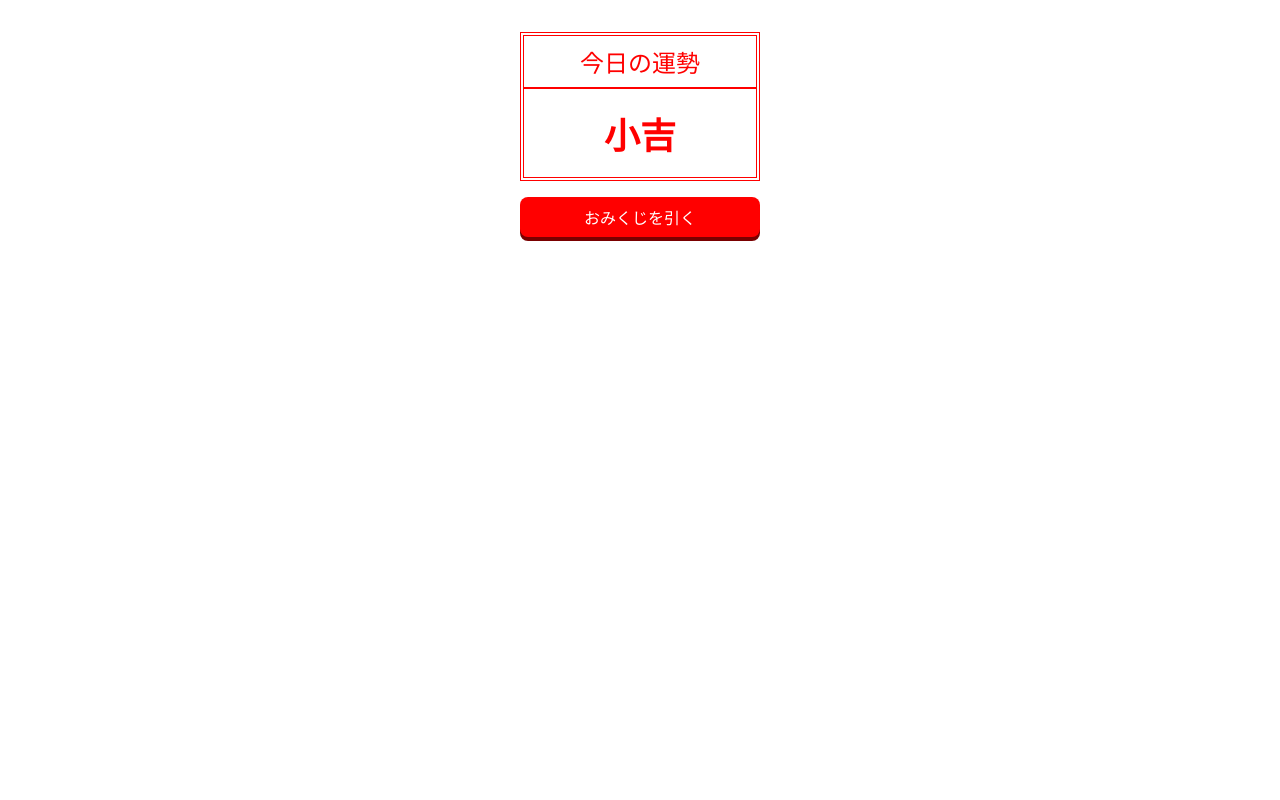
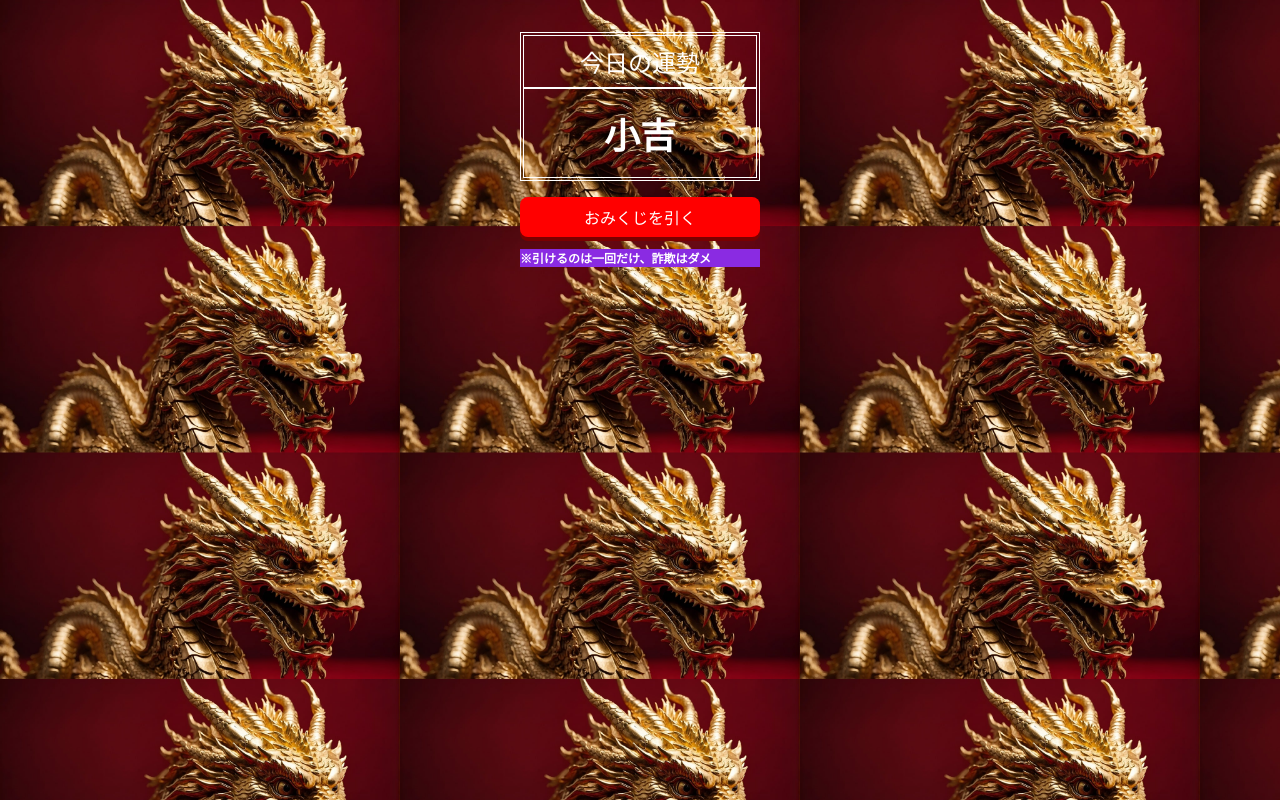
Before and after one commit to emahji2683/omikuji-0qi3r-0qi23r, a plain HTML site: page index.html in a window 1280 px wide. Both pictures are taken after a click on the button "おみくじを引く". Drawn offline with Linux system fonts and the light colour scheme.

Commit message:
Add files via upload

```diff
--- a/index.html
+++ b/index.html
@@ -11,8 +11,10 @@
     <section>
       <h1>今日の運勢</h1>
       <p id="result">？</p>
+      <p id="resultsub"></p>
     </section>
     <button id="btn">おみくじを引く</button>
+    <p id="alert">※引けるのは一回だけ、詐欺はダメ</p>
   </main>
 </body>
 <script src="main.js"></script>
--- a/main.js
+++ b/main.js
@@ -2,20 +2,24 @@
 {
   const btn = document.getElementById('btn');
   const result = document.getElementById('result')
+  const resultsub = document.getElementById('resultsub')
   btn.addEventListener('click', () => {
     const n = Math.floor(Math.random() * 3);
 
     switch (n) {
       case 0:
-        result.textContent = '大吉(景品：甘い物)';
+        result.textContent = '大吉';
+        resultsub.textContent = 'なんと甘いものをおごります';
         break;
 
       case 1:
         result.textContent = '中吉';
+        resultsub.textContent = '';
         break;
 
       case 2:
         result.textContent = '小吉';
+        resultsub.textContent = '';
         break;
     }
   })
--- a/style.css
+++ b/style.css
@@ -1,4 +1,9 @@
 @charset "utf-8";
+
+body{
+  background-image: url(ai-generated-8558667_1280.jpg);
+  background-size: 400px;
+}
 
 main {
   margin: 32px auto;
@@ -6,14 +11,15 @@ main {
 }
 
 section {
-  border: 4px double red;
+
+  border: 4px double white;
   text-align: center;
-  color: red;
+  color: white;
 }
 
 h1 {
   margin: 0;
-  border-bottom: red 2px solid;
+  border-bottom: white 2px solid;
   font-weight: normal;
   padding: 8px 0;
 }
@@ -23,6 +29,11 @@ p {
   font-weight: bold;
   font-size: 36px;
   padding:18px 0;
+}
+
+#resultsub {
+  font-size: 16px;
+  padding: 0;
 }
 
 button {
@@ -46,3 +57,11 @@ button:active {
   box-shadow: 0 1px #7a0000;
   transform: translateY(3px);
 }
+
+#alert {
+  color: white;
+  background-color: blueviolet;
+  margin-top: 12px;
+  font-size: 12px;
+  padding: 0;
+}
```
Also changed, not shown: ai-generated-8558667_1280.jpg (added).
